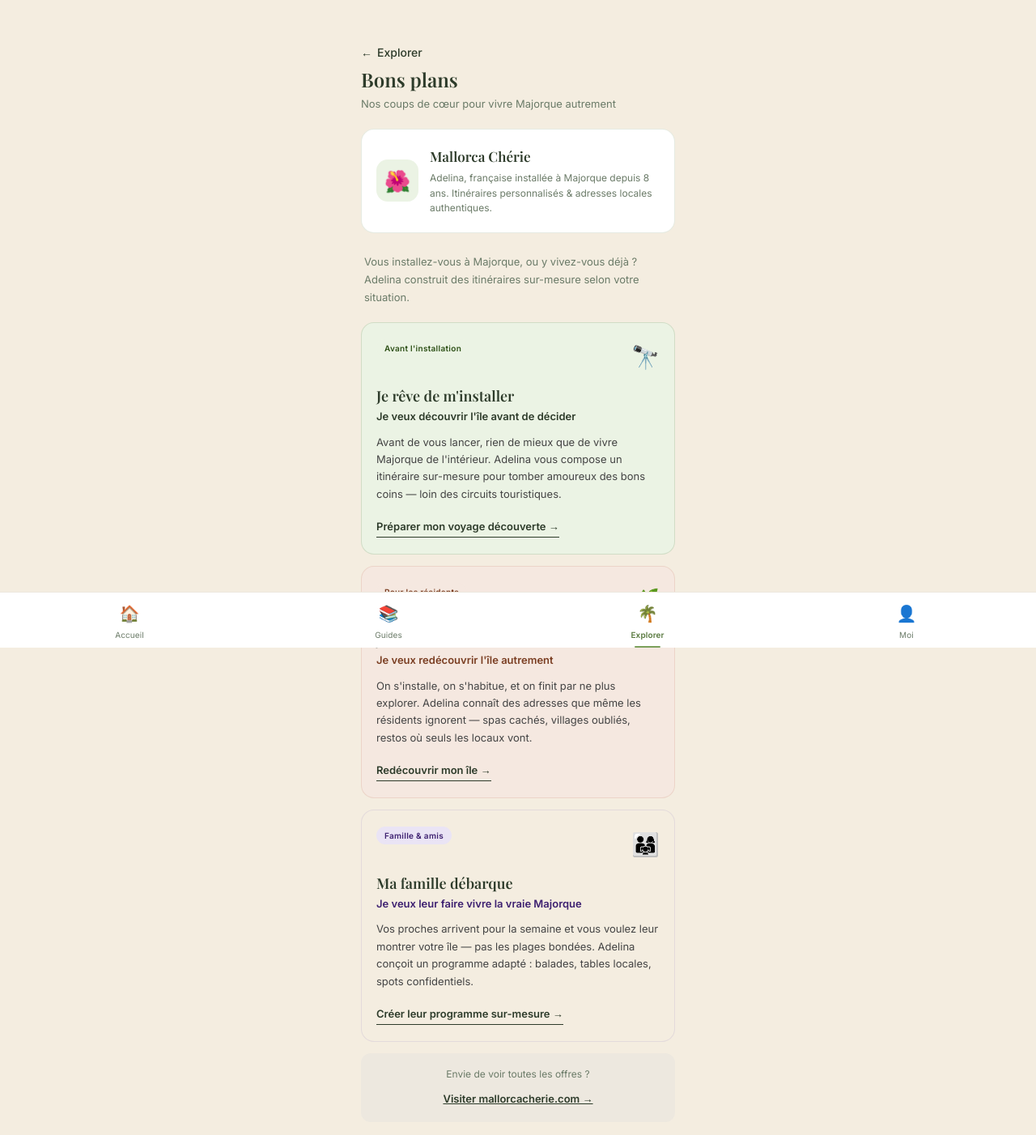
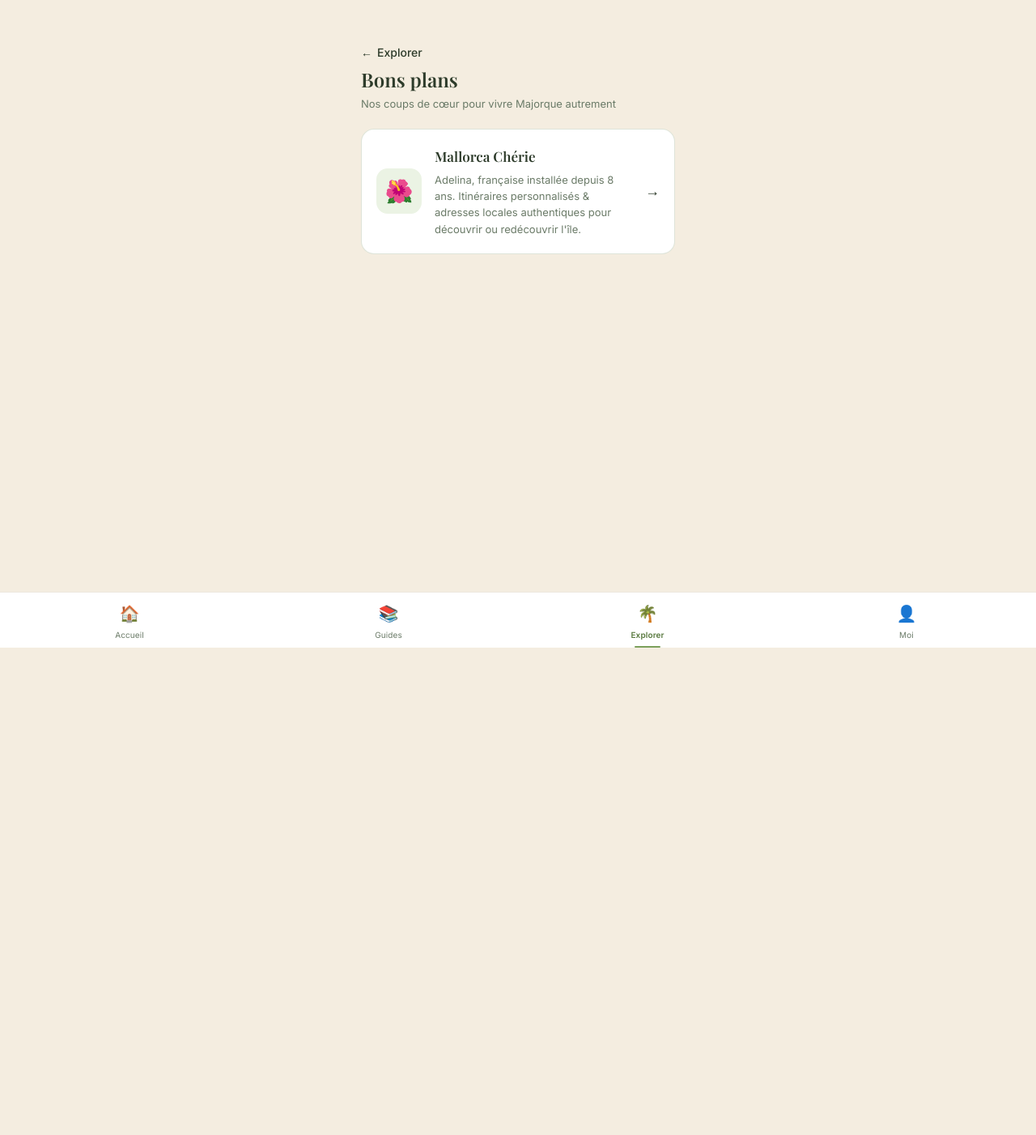
Before and after one commit to Vivreamajorque/vivre-a-majorque, a React (Vite) app: page /app/explorer/boutiques in a window 1280 px wide. Shown: the top 1402 px of the page at 81% size. After the commit the page ends 800 px from the top, so only its background shows below. Built offline with nearby package versions, Linux system fonts and the light colour scheme; sample sign-in values are in the browser's storage; a web font is replaced by a local one.

Commit message:
feat: Boutiques — carte unique Mallorca Chérie

```diff
--- a/src/pages/Boutiques.jsx
+++ b/src/pages/Boutiques.jsx
@@ -1,124 +1,11 @@
 import React from 'react'
 import { useNavigate } from 'react-router-dom'
-
-const MALLORCA_CHERIE_URL = 'https://mallorcacherie.netlify.app'
-
-const SCENARIOS = [
-  {
-    id: 'avant',
-    emoji: '🔭',
-    titre: 'Je rêve de m\'installer',
-    sous: 'Je veux découvrir l\'île avant de décider',
-    desc: 'Avant de vous lancer, rien de mieux que de vivre Majorque de l\'intérieur. Adelina vous compose un itinéraire sur-mesure pour tomber amoureux des bons coins — loin des circuits touristiques.',
-    cta: 'Préparer mon voyage découverte',
-    bg: 'var(--vert-light)',
-    border: 'rgba(90,122,64,0.18)',
-    accent: 'var(--foret)',
-    tag: 'Avant l\'installation',
-    tagBg: '#EBF3E4',
-    tagColor: '#2D5016',
-  },
-  {
-    id: 'redecouvrir',
-    emoji: '🌿',
-    titre: 'Je vis ici',
-    sous: 'Je veux redécouvrir l\'île autrement',
-    desc: 'On s\'installe, on s\'habitue, et on finit par ne plus explorer. Adelina connaît des adresses que même les résidents ignorent — spas cachés, villages oubliés, restos où seuls les locaux vont.',
-    cta: 'Redécouvrir mon île',
-    bg: 'var(--ocre-light)',
-    border: 'rgba(196,122,90,0.18)',
-    accent: '#7a3e22',
-    tag: 'Pour les résidents',
-    tagBg: '#F5E8E0',
-    tagColor: '#7a3e22',
-  },
-  {
-    id: 'famille',
-    emoji: '👨‍👩‍👧',
-    titre: 'Ma famille débarque',
-    sous: 'Je veux leur faire vivre la vraie Majorque',
-    desc: 'Vos proches arrivent pour la semaine et vous voulez leur montrer votre île — pas les plages bondées. Adelina conçoit un programme adapté : balades, tables locales, spots confidentiels.',
-    cta: 'Créer leur programme sur-mesure',
-    bg: 'var(--lin, #F5F0E8)',
-    border: 'rgba(110,80,180,0.12)',
-    accent: '#3d2070',
-    tag: 'Famille & amis',
-    tagBg: '#EAE4F5',
-    tagColor: '#3d2070',
-  },
-]
-
-function ScenarioCard({ s }) {
-  return (
-    <a
-      href={MALLORCA_CHERIE_URL}
-      target="_blank"
-      rel="noopener noreferrer"
-      style={{ textDecoration: 'none', display: 'block', marginBottom: 14 }}
-    >
-      <div style={{
-        background: s.bg,
-        border: `1.5px solid ${s.border}`,
-        borderRadius: 16,
-        padding: '20px 18px',
-        transition: 'box-shadow 0.15s',
-      }}>
-        {/* Tag + emoji */}
-        <div style={{ display: 'flex', justifyContent: 'space-between', alignItems: 'flex-start', marginBottom: 14 }}>
-          <span style={{
-            fontSize: 10, fontWeight: 700, padding: '3px 10px', borderRadius: 20,
-            background: s.tagBg, color: s.tagColor, letterSpacing: 0.3,
-          }}>
-            {s.tag}
-          </span>
-          <span style={{ fontSize: 28 }}>{s.emoji}</span>
-        </div>
-
-        {/* Titre */}
-        <p style={{
-          fontFamily: 'var(--font-titre)',
-          fontSize: 18, fontWeight: 700,
-          color: 'var(--foret)',
-          lineHeight: 1.3, marginBottom: 4,
-        }}>
-          {s.titre}
-        </p>
-        <p style={{
-          fontSize: 13, color: s.accent,
-          fontWeight: 600, marginBottom: 12, lineHeight: 1.4,
-        }}>
-          {s.sous}
-        </p>
-
-        {/* Description */}
-        <p style={{
-          fontSize: 13, color: '#444',
-          lineHeight: 1.65, marginBottom: 16,
-        }}>
-          {s.desc}
-        </p>
-
-        {/* CTA */}
-        <div style={{
-          display: 'inline-flex', alignItems: 'center', gap: 6,
-          fontSize: 13, fontWeight: 700,
-          color: 'var(--foret)',
-          borderBottom: '1.5px solid var(--foret)',
-          paddingBottom: 2,
-        }}>
-          {s.cta} →
-        </div>
-      </div>
-    </a>
-  )
-}
 
 export default function Boutiques() {
   const navigate = useNavigate()
 
   return (
     <div className="page">
-      {/* Header */}
       <div className="page-header">
         <button onClick={() => navigate('/app/explorer')} style={{
           background: 'none', border: 'none', cursor: 'pointer', color: 'var(--foret)',
@@ -135,75 +22,44 @@ export default function Boutiques() {
         </p>
       </div>
 
-      {/* Présentation Mallorca Chérie */}
+      {/* Carte Mallorca Chérie */}
+      <a
+        href="https://mallorcacherie.netlify.app"
+        target="_blank"
+        rel="noopener noreferrer"
+        style={{ textDecoration: 'none', display: 'block' }}
+      >
         <div style={{
           background: 'white',
-        border: '1.5px solid rgba(90,122,64,0.15)',
+          border: '1.5px solid rgba(90,122,64,0.2)',
           borderRadius: 16,
           padding: '20px 18px',
-        marginBottom: 24,
           display: 'flex',
-        gap: 14,
           alignItems: 'center',
+          gap: 16,
         }}>
           <div style={{
-          width: 52, height: 52, borderRadius: 14, flexShrink: 0,
+            width: 56, height: 56, borderRadius: 14, flexShrink: 0,
             background: 'var(--vert-light)',
             display: 'flex', alignItems: 'center', justifyContent: 'center',
-          fontSize: 26,
+            fontSize: 28,
           }}>
             🌺
           </div>
-        <div>
+          <div style={{ flex: 1 }}>
             <p style={{
               fontFamily: 'var(--font-titre)', fontSize: 17,
-            fontWeight: 700, color: 'var(--foret)', marginBottom: 4,
+              fontWeight: 700, color: 'var(--foret)', marginBottom: 5,
             }}>
               Mallorca Chérie
             </p>
-          <p style={{ fontSize: 12, color: 'var(--texte-sec)', lineHeight: 1.55 }}>
-            Adelina, française installée à Majorque depuis 8 ans. Itinéraires personnalisés & adresses locales authentiques.
+            <p style={{ fontSize: 13, color: 'var(--texte-sec)', lineHeight: 1.55 }}>
+              Adelina, française installée depuis 8 ans. Itinéraires personnalisés & adresses locales authentiques pour découvrir ou redécouvrir l'île.
             </p>
           </div>
+          <span style={{ fontSize: 18, color: 'var(--foret)', flexShrink: 0 }}>→</span>
         </div>
-
-      {/* Intro */}
-      <p style={{
-        fontSize: 13, color: 'var(--texte-sec)',
-        lineHeight: 1.7, marginBottom: 20,
-        paddingLeft: 4,
-      }}>
-        Vous installez-vous à Majorque, ou y vivez-vous déjà ? Adelina construit des itinéraires sur-mesure selon votre situation.
-      </p>
-
-      {/* 3 scénarios */}
-      {SCENARIOS.map(s => (
-        <ScenarioCard key={s.id} s={s} />
-      ))}
-
-      {/* Footer lien direct */}
-      <div style={{
-        textAlign: 'center',
-        marginTop: 8, marginBottom: 8,
-        padding: '16px',
-        background: 'var(--gris)',
-        borderRadius: 12,
-      }}>
-        <p style={{ fontSize: 12, color: 'var(--texte-sec)', marginBottom: 8 }}>
-          Envie de voir toutes les offres ?
-        </p>
-        <a
-          href={MALLORCA_CHERIE_URL}
-          target="_blank"
-          rel="noopener noreferrer"
-          style={{
-            fontSize: 13, fontWeight: 700,
-            color: 'var(--foret)', textDecoration: 'underline',
-          }}
-        >
-          Visiter mallorcacherie.com →
       </a>
-      </div>
     </div>
   )
 }
```
Also changed, not shown: 4 other files (tests, documents, lock files or other folders). Lines whose indentation alone changed are shown as unchanged.
